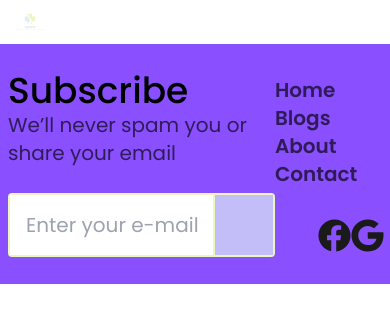
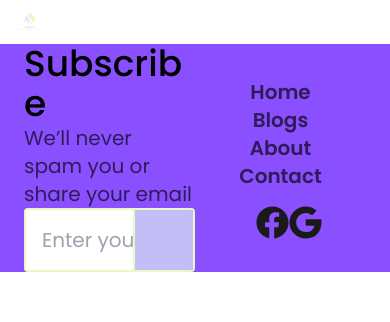
Before and after one commit to rozhiar-tech/Happy, a React (Create React App) app: page /login in a window 390 px wide. Shown: the top 322 px of the page. Built offline with nearby package versions, Linux system fonts and the light colour scheme; some icons are missing.

Commit message:
Style adjust Footer after modifying App.css

```diff
--- a/src/components/Footer/Footer.js
+++ b/src/components/Footer/Footer.js
@@ -9,9 +9,9 @@ function Footer() {
   const [email, setEmail] = useState('');
 
   return (
-    <footer className="sm:py-4 px-2 sm:px-16 w-screen h-60 bg-lavender-indigo relative bottom-0 left-0">
+    <footer className="sm:py-4 px-6 sm:px-16 bg-lavender-indigo relative bottom-0 left-0 break-words w-screen h-fit sm:h-60">
       <div className="flex justify-between items-center w-full h-full">
-        <div className="flex flex-col justify-evenly lg:w-6/12 h-full">
+        <div className="flex flex-col justify-evenly w-6/12 h-full">
           <div>
             <h2 className="text-start font-medium text-4xl sm:mb-4">
               Subscribe
@@ -33,15 +33,24 @@ function Footer() {
             </div>
           </div>
         </div>
-        <div className="flex flex-col justify-evenly items-center w-6/12 md:w-5/12 lg:w-4/12 h-full">
+        <div className="flex flex-col justify-evenly items-center text-center w-6/12 md:w-5/12 lg:w-4/12 h-full">
           <div className="flex flex-col md:flex-row justify-between pt-4 text-xl w-full text-black/[0.65]">
-            <NavLink to="/home" className="hover:text-white focus:text-black font-semibold">
+            <NavLink
+              to="/home"
+              className="hover:text-white focus:text-black font-semibold"
+            >
               Home
             </NavLink>
-            <NavLink to="/blogs" className="hover:text-white focus:text-black font-semibold">
+            <NavLink
+              to="/blogs"
+              className="hover:text-white focus:text-black font-semibold"
+            >
               Blogs
             </NavLink>
-            <NavLink to="/about" className="hover:text-white focus:text-black font-semibold">
+            <NavLink
+              to="/about"
+              className="hover:text-white focus:text-black font-semibold"
+            >
               About
             </NavLink>
             <NavLink
```
